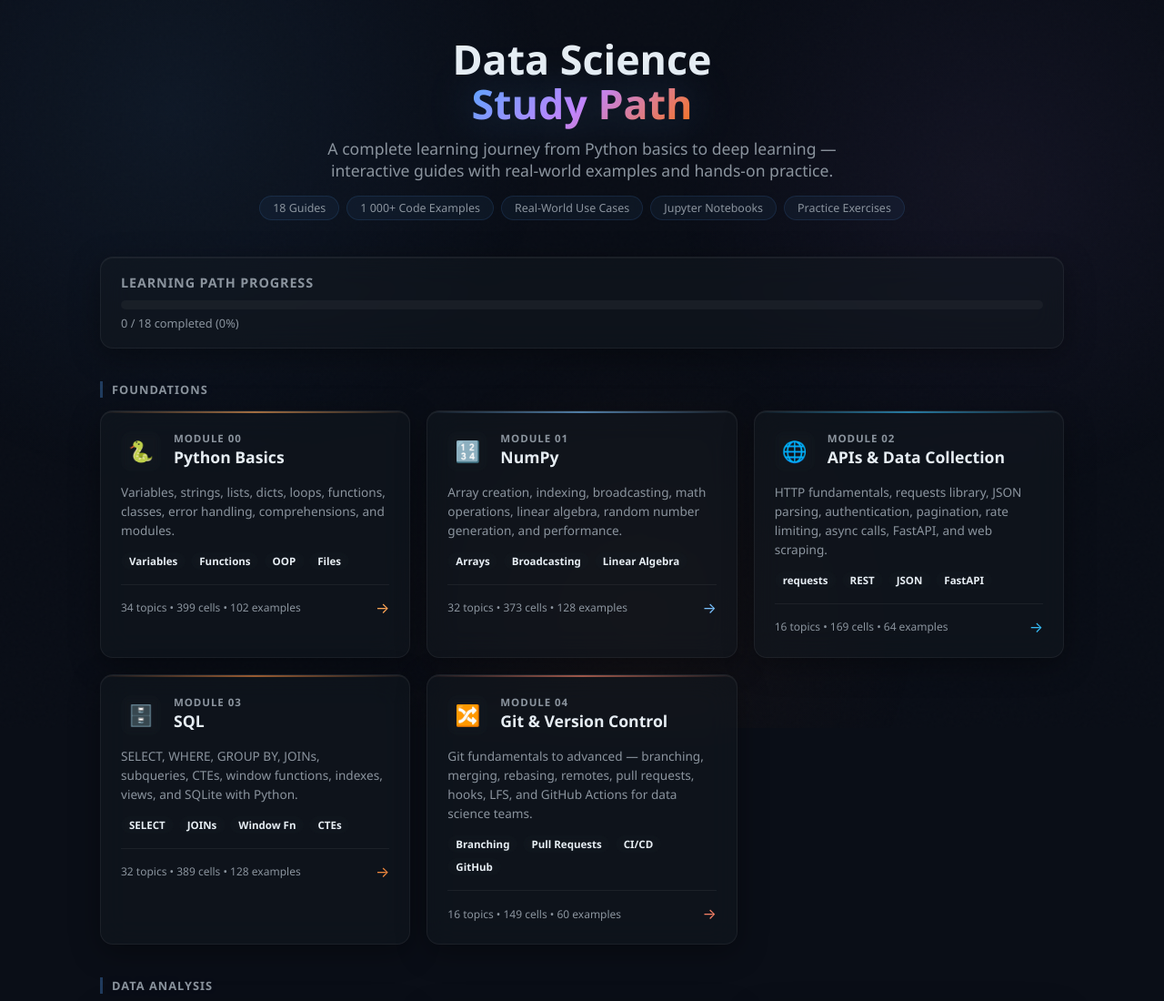
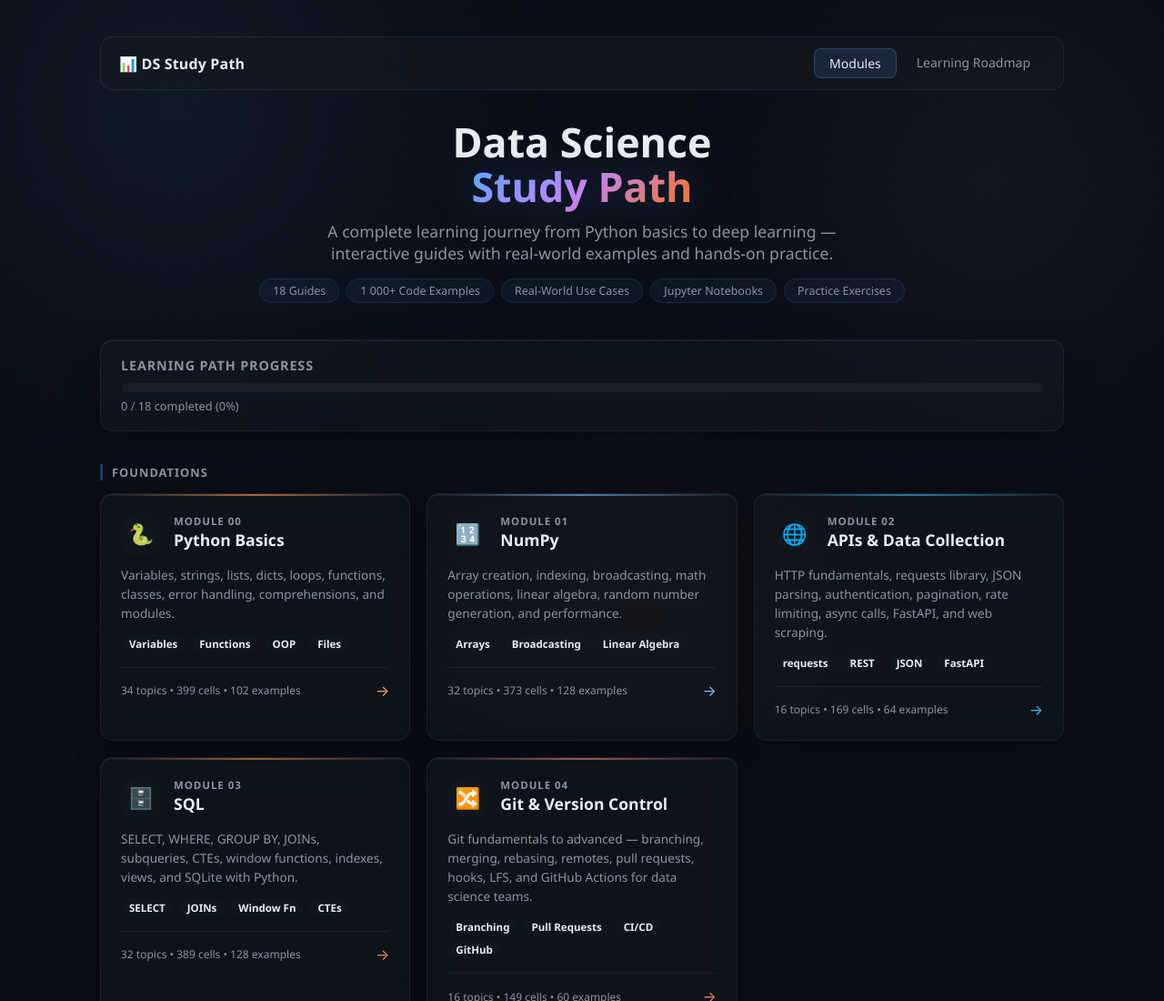
Before and after one commit to Seanye333/Data-Science-Study-Guide, a plain HTML site: page index.html in a window 1280 px wide. Shown: the top 1100 px of the page at 91% size. Drawn offline with Linux system fonts and the light colour scheme.

Commit message:
Merge Overview with Index HTML

```diff
--- a/index.html
+++ b/index.html
@@ -8,6 +8,14 @@
 </head>
 <body class="page-home">
 <div class="container">
+
+  <nav class="site-nav">
+    <a href="index.html" class="site-nav-logo">📊 DS Study Path</a>
+    <div class="site-nav-links">
+      <a href="index.html" class="site-nav-link active">Modules</a>
+      <a href="overview.html" class="site-nav-link">Learning Roadmap</a>
+    </div>
+  </nav>
 
   <div class="hero">
     <h1>Data Science<br><span>Study Path</span></h1>
--- a/styles/glass.css
+++ b/styles/glass.css
@@ -1265,3 +1265,50 @@ a { color: inherit; text-decoration: none; }
   .page-overview .hero h1 { font-size: 1.8rem; }
   .page-home .hero h1 { font-size: 1.8rem; }
 }
+
+/* ── Site Nav (shared across home & overview) ──────────────── */
+.site-nav {
+  display: flex;
+  align-items: center;
+  justify-content: space-between;
+  padding: 12px 20px;
+  margin-bottom: 32px;
+  background: rgba(22, 27, 34, 0.55);
+  backdrop-filter: blur(16px);
+  -webkit-backdrop-filter: blur(16px);
+  border: 1px solid rgba(255,255,255,0.07);
+  border-radius: 14px;
+}
+.site-nav-logo {
+  font-weight: 700;
+  font-size: 1rem;
+  color: var(--text);
+  text-decoration: none;
+  letter-spacing: 0.01em;
+}
+.site-nav-logo:hover { color: var(--acc, #58a6ff); }
+.site-nav-links {
+  display: flex;
+  gap: 6px;
+}
+.site-nav-link {
+  padding: 6px 16px;
+  border-radius: 8px;
+  font-size: 0.875rem;
+  font-weight: 500;
+  color: var(--muted);
+  text-decoration: none;
+  transition: all 0.2s;
+}
+.site-nav-link:hover {
+  color: var(--text);
+  background: rgba(255,255,255,0.06);
+}
+.site-nav-link.active {
+  color: var(--text);
+  background: rgba(88,166,255,0.12);
+  border: 1px solid rgba(88,166,255,0.25);
+}
+@media (max-width: 480px) {
+  .site-nav { flex-direction: column; gap: 10px; }
+}
```
Also changed, not shown: overview.html (+26 -24 lines).
